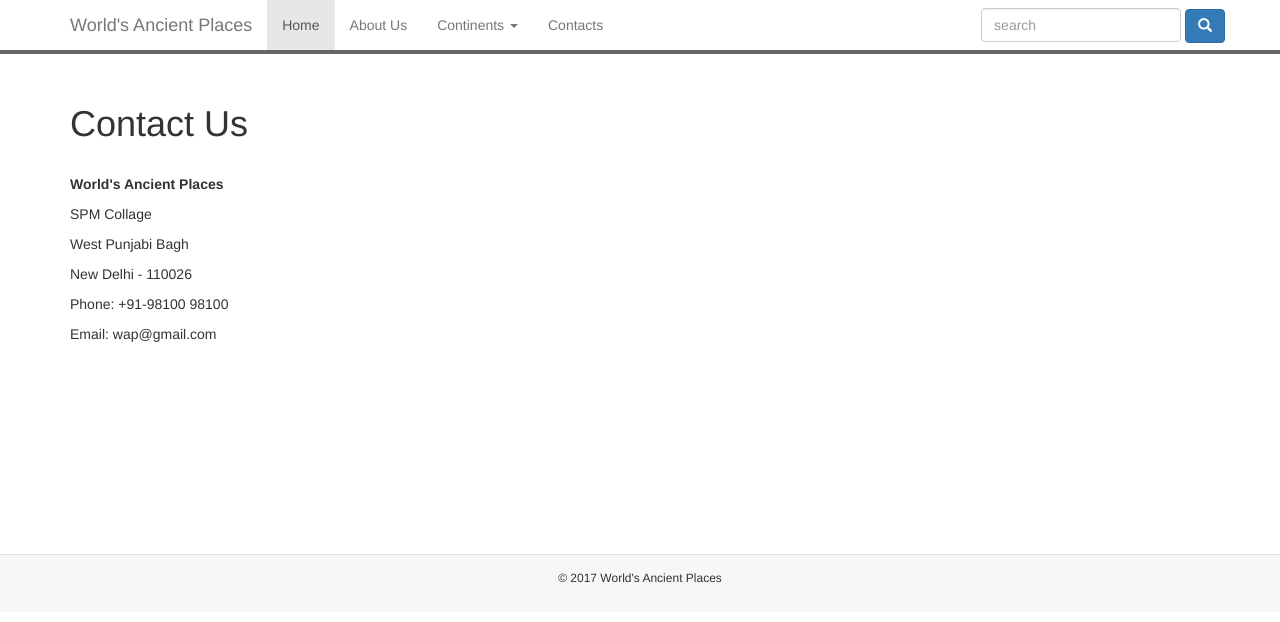
After one commit to goldenbrush/MannuPHPProject, a PHP site: page /contactus.php in a window 1280 px wide. The commit adds this page. Shown: the top 622 px of the page. Run offline with PHP 8.4, Linux system fonts and the light colour scheme.

Commit message:
changes update

```diff
--- /dev/null
+++ b/contactus.php
@@ -0,0 +1,23 @@
+<!-- header start -->
+<?php
+    include "include/_header.php";
+?>
+<!-- header end -->
+
+<!-- content start -->
+<div class="container page-height">
+      <h1>Contact Us</h1>
+      <p style="margin-top:30px;"><strong>World's Ancient Places</strong></p>
+      <p>SPM Collage</p>
+      <p>West Punjabi Bagh</p>
+      <p>New Delhi - 110026</p>
+        <p>Phone: +91-98100 98100</p>
+        <p>Email: wap@gmail.com</p>
+</div>
+<!-- content start -->
+
+<!-- footer start -->
+<?php
+    include "include/_footer.php";
+?>
+<!-- footer end -->
--- a/include/_navigation.php
+++ b/include/_navigation.php
@@ -11,8 +11,8 @@
         </div>
         <div id="navbar" class="navbar-collapse collapse">
           <ul class="nav navbar-nav">
-            <li class="active"><a href="#">Home</a></li>
-            <li><a href="#">About Us</a></li>
+            <li class="active"><a href="index.php">Home</a></li>
+            <li><a href="aboutus.php">About Us</a></li>
 
             <li class="dropdown">
               <a href="#" class="dropdown-toggle" data-toggle="dropdown" role="button" aria-haspopup="true" aria-expanded="false">Continents <span class="caret"></span></a>
@@ -25,13 +25,7 @@
               </ul>
             </li>
 
-            <li class="dropdown">
-              <a href="#" class="dropdown-toggle" data-toggle="dropdown" role="button" aria-haspopup="true" aria-expanded="false">Maps <span class="caret"></span></a>
-              <ul class="dropdown-menu">
-                <li><a href="#">Maps by Country</a></li>
-              </ul>
-            </li>
-            <li><a href="#about">Contacts</a></li>
+            <li><a href="contactus.php">Contacts</a></li>
           </ul>
           <!-- top right search -->
           <ul class="nav navbar-nav navbar-right">
```
Also changed, not shown: aboutus.php (added, +21 -0 lines).
